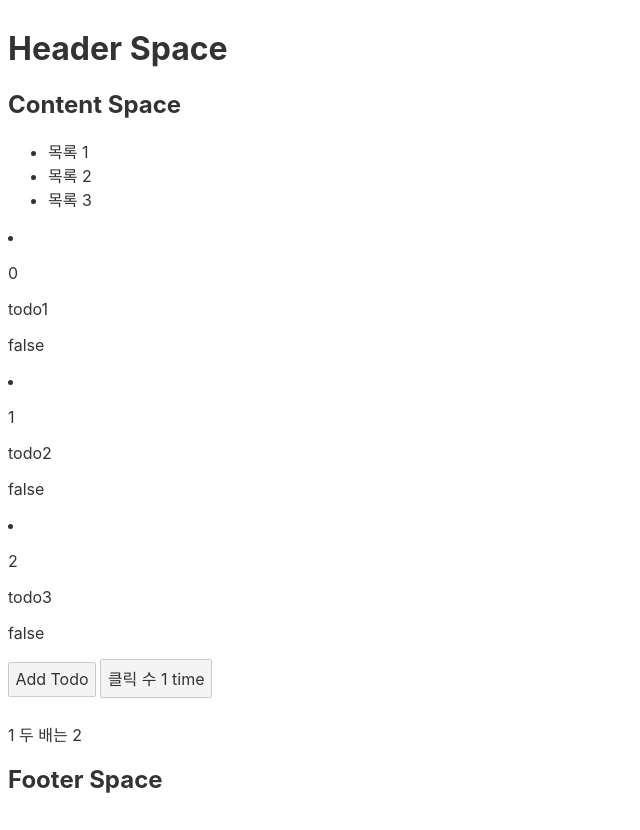
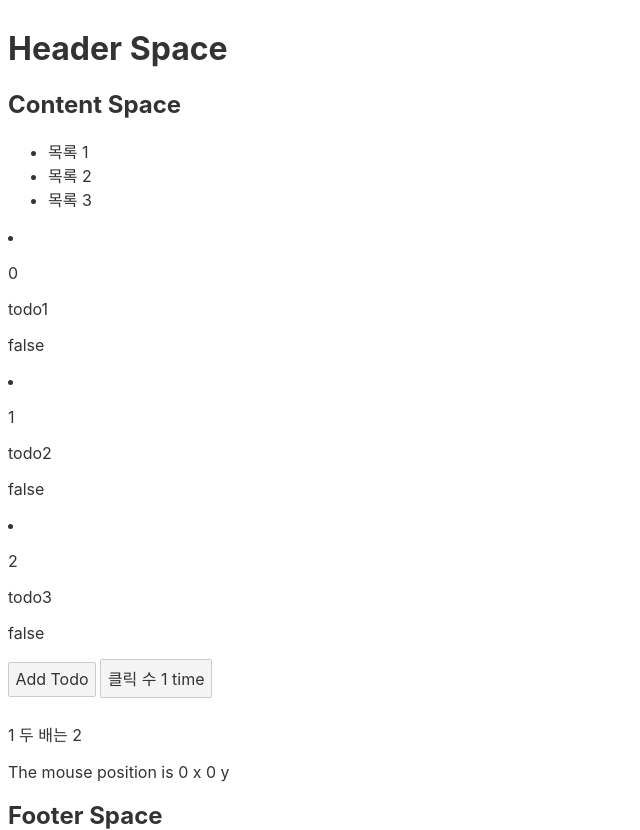
Before and after one commit to sangjinsu/svelte-frontend, a Svelte app in the folder svelte-components/: page / in a window 1280 px wide. Shown: the whole page, without its empty margins (0-640 px from the left). Before the commit the page ends 800 px from the top, so only its background shows below. Built offline with nearby package versions, Linux system fonts and the light colour scheme.

Commit message:
✨ 3-4 이벤트

```diff
--- a/svelte-components/src/App.svelte
+++ b/svelte-components/src/App.svelte
@@ -42,6 +42,16 @@
     $: if (count >= 10){
         count = 9
     }
+
+    let m = {
+        x : 0,
+        y : 0
+    }
+
+    const handleMousemove = (event) => {
+        m.x = event.clientX
+        m.y = event.clientY
+    }
 </script>
 
 <main>
@@ -62,5 +72,16 @@
     </button>
 
     <p>{count} 두 배는 {doubled}</p>
+
+    <div class="mousemove" on:mousemove={handleMousemove}>
+        The mouse position is {m.x} x {m.y} y
+    </div>
     <Footer/>
 </main>
+
+<style>
+     .mousemove {
+         width: 100%;
+         height: 100%;
+     }
+</style>
```
